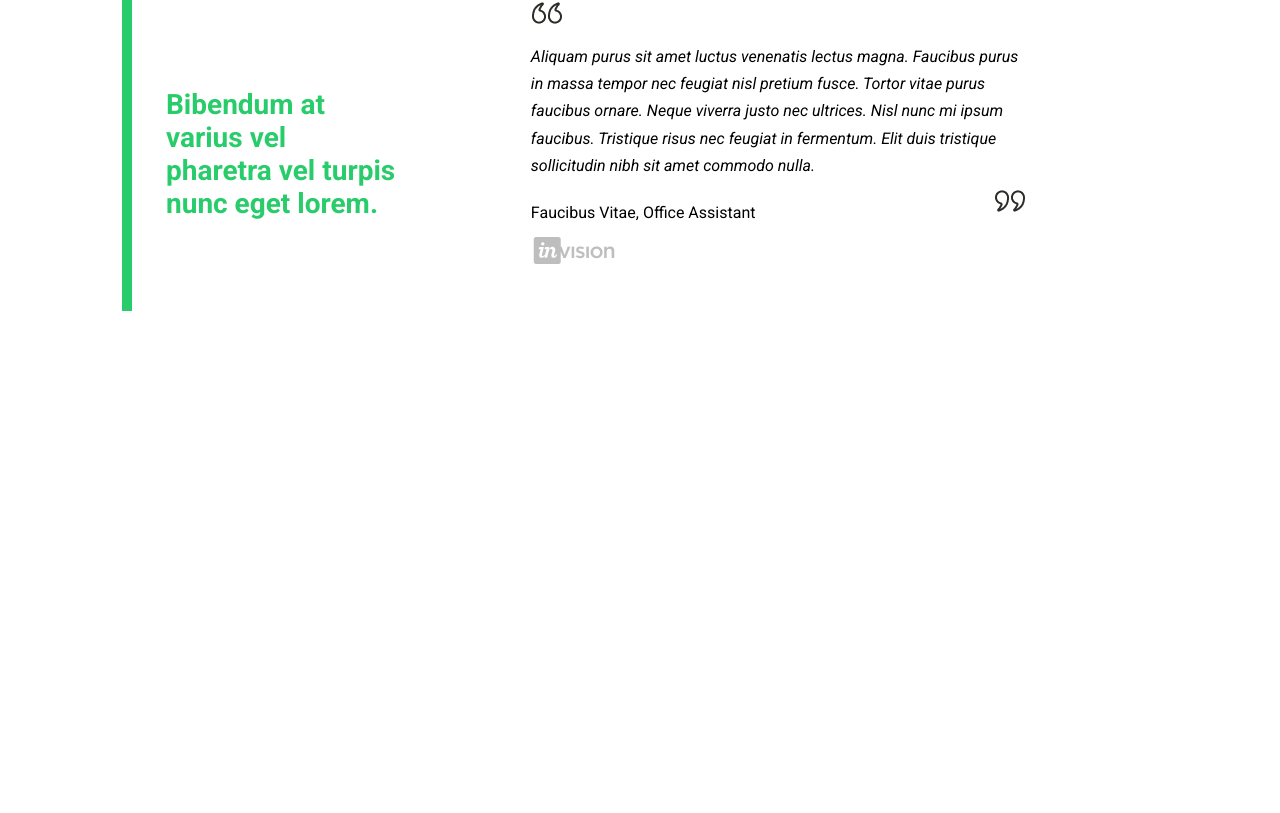
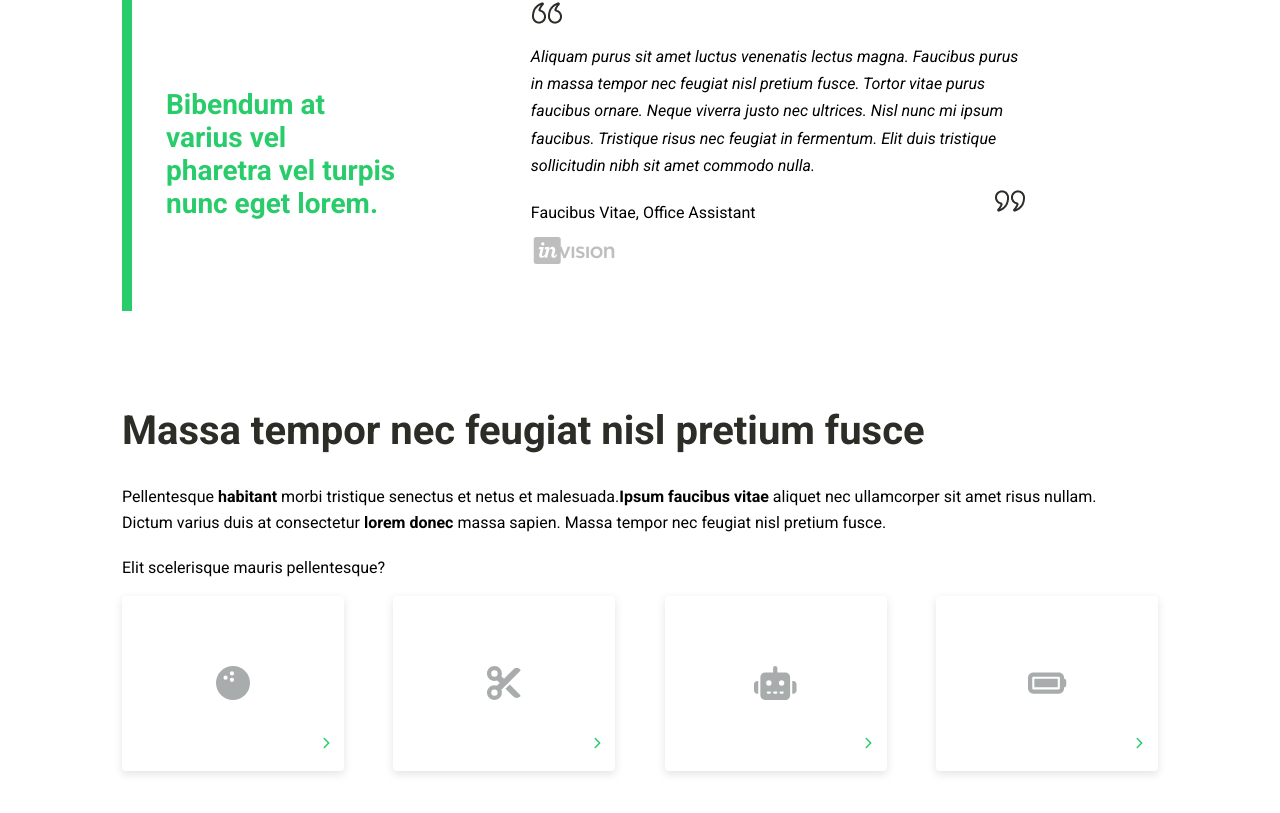
Before and after one commit to dawid-grabowski/dawid-grabowski.github.io, a React (Create React App) app: page / in a window 1280 px wide. Shown: the part 1185-1998 px from the top of the page. Before the commit the page ends 1536 px from the top, so only its background shows below. Built offline with nearby package versions, Linux system fonts and the light colour scheme; the HTML template or start-up script is replaced by a standard one.

Commit message:
add: info panel

```diff
--- a/global.d.ts
+++ b/global.d.ts
@@ -1 +1,2 @@
 declare module '*.png';
+declare module '*.svg';
--- a/package.json
+++ b/package.json
@@ -4,6 +4,9 @@
 	"homepage": "http://dawid-grabowski.github.io/",
 	"private": true,
 	"dependencies": {
+		"@fortawesome/fontawesome-svg-core": "^6.2.0",
+		"@fortawesome/free-solid-svg-icons": "^6.2.0",
+		"@fortawesome/react-fontawesome": "^0.2.0",
 		"@testing-library/jest-dom": "^5.16.5",
 		"@testing-library/react": "^13.4.0",
 		"@testing-library/user-event": "^13.5.0",
--- a/src/App.tsx
+++ b/src/App.tsx
@@ -2,6 +2,7 @@ import React from 'react';
 import FAQ from './components/faq/FAQ';
 import Header from './components/header/Header';
 import Hero from './components/hero/Hero';
+import Info from './components/info/Info';
 import Testimonial from './components/testimonial/Testimonial';
 
 const App: React.FC = (): React.ReactElement => {
@@ -11,6 +12,7 @@ const App: React.FC = (): React.ReactElement => {
 			<Hero />
 			<FAQ />
 			<Testimonial />
+			<Info />
 		</>
 	);
 };
--- a/src/components/faq/FAQ.tsx
+++ b/src/components/faq/FAQ.tsx
@@ -3,7 +3,7 @@ import './faq.css';
 import { faqData, IFaqData } from '../../utils/faqData';
 
 const FAQ: React.FC = (): React.ReactElement => {
-	const [openedDetails, setOpenedDetails] = useState<number[]>([0]);
+	const [openedDetails, setOpenedDetails] = useState<number[]>([1]);
 
 	const handleOpenedDetails = (index: number): void => {
 		if (openedDetails.some(number => number === index)) {
--- /dev/null
+++ b/src/components/info/Info.tsx
@@ -0,0 +1,33 @@
+import React from 'react';
+import './info.css';
+import RobotCard from './cards/RobotCard';
+import ScissorsCard from './cards/ScissorsCard';
+import BowlingCard from './cards/BowlingCard';
+import BatteryCard from './cards/BatteryCard';
+
+const Info: React.FC = (): React.ReactElement => {
+	return (
+		<section className='info'>
+			<div className='info-text'>
+				<h2>Massa tempor nec feugiat nisl pretium fusce</h2>
+				<p>
+					Pellentesque <span className='bolded'>habitant</span> morbi tristique senectus et netus et malesuada.
+					<span className='bolded'>Ipsum faucibus vitae</span> aliquet nec ullamcorper sit amet risus nullam.
+				</p>
+				<p>
+					Dictum varius duis at consectetur <span className='bolded'>lorem donec</span> massa sapien. Massa tempor nec
+					feugiat nisl pretium fusce.
+				</p>
+				<p>Elit scelerisque mauris pellentesque?</p>
+			</div>
+			<div className='info-cards'>
+				<BowlingCard />
+				<ScissorsCard />
+				<RobotCard />
+				<BatteryCard />
+			</div>
+		</section>
+	);
+};
+
+export default Info;
--- /dev/null
+++ b/src/components/info/cards/BatteryCard.tsx
@@ -0,0 +1,19 @@
+import React, { useState } from 'react';
+import { FontAwesomeIcon } from '@fortawesome/react-fontawesome';
+import { faBattery } from '@fortawesome/free-solid-svg-icons';
+import { faChevronRight } from '@fortawesome/free-solid-svg-icons';
+
+const BatteryCard: React.FC = (): React.ReactElement => {
+	const [isHovered, setIsHovered] = useState<boolean>(false);
+
+	return (
+		<div className='info-card' onMouseEnter={() => setIsHovered(true)} onMouseLeave={() => setIsHovered(false)}>
+			<FontAwesomeIcon icon={faBattery} />
+			<div className='info-card-arrow'>
+				{isHovered && 'View details'} <FontAwesomeIcon icon={faChevronRight} />
+			</div>
+		</div>
+	);
+};
+
+export default BatteryCard;
--- /dev/null
+++ b/src/components/info/cards/BowlingCard.tsx
@@ -0,0 +1,19 @@
+import React, { useState } from 'react';
+import { FontAwesomeIcon } from '@fortawesome/react-fontawesome';
+import { faBowlingBall } from '@fortawesome/free-solid-svg-icons';
+import { faChevronRight } from '@fortawesome/free-solid-svg-icons';
+
+const BowlingCard: React.FC = (): React.ReactElement => {
+	const [isHovered, setIsHovered] = useState<boolean>(false);
+
+	return (
+		<div className='info-card' onMouseEnter={() => setIsHovered(true)} onMouseLeave={() => setIsHovered(false)}>
+			<FontAwesomeIcon icon={faBowlingBall} />
+			<div className='info-card-arrow'>
+				{isHovered && 'View details'} <FontAwesomeIcon icon={faChevronRight} />
+			</div>
+		</div>
+	);
+};
+
+export default BowlingCard;
--- /dev/null
+++ b/src/components/info/cards/RobotCard.tsx
@@ -0,0 +1,19 @@
+import React, { useState } from 'react';
+import { FontAwesomeIcon } from '@fortawesome/react-fontawesome';
+import { faRobot } from '@fortawesome/free-solid-svg-icons';
+import { faChevronRight } from '@fortawesome/free-solid-svg-icons';
+
+const RobotCard: React.FC = (): React.ReactElement => {
+	const [isHovered, setIsHovered] = useState<boolean>(false);
+
+	return (
+		<div className='info-card' onMouseEnter={() => setIsHovered(true)} onMouseLeave={() => setIsHovered(false)}>
+			<FontAwesomeIcon icon={faRobot} />
+			<div className='info-card-arrow'>
+				{isHovered && 'View details'} <FontAwesomeIcon icon={faChevronRight} />
+			</div>
+		</div>
+	);
+};
+
+export default RobotCard;
--- /dev/null
+++ b/src/components/info/cards/ScissorsCard.tsx
@@ -0,0 +1,19 @@
+import React, { useState } from 'react';
+import { FontAwesomeIcon } from '@fortawesome/react-fontawesome';
+import { faScissors } from '@fortawesome/free-solid-svg-icons';
+import { faChevronRight } from '@fortawesome/free-solid-svg-icons';
+
+const ScissorsCard: React.FC = (): React.ReactElement => {
+	const [isHovered, setIsHovered] = useState<boolean>(false);
+
+	return (
+		<div className='info-card' onMouseEnter={() => setIsHovered(true)} onMouseLeave={() => setIsHovered(false)}>
+			<FontAwesomeIcon icon={faScissors} />
+			<div className='info-card-arrow'>
+				{isHovered && 'View details'} <FontAwesomeIcon icon={faChevronRight} />
+			</div>
+		</div>
+	);
+};
+
+export default ScissorsCard;
--- /dev/null
+++ b/src/components/info/info.css
@@ -0,0 +1,68 @@
+.info {
+	width: 100%;
+	height: 46.5rem;
+	padding: 4.8rem 0;
+}
+
+.info .info-text h2 {
+	font-size: 4rem;
+	font-weight: bold;
+	text-align: left;
+	margin-bottom: 3rem;
+}
+
+.info .info-text p {
+	font-size: 1.6rem;
+	line-height: 1.6;
+	text-align: left;
+}
+
+.info .info-text p:last-of-type {
+	margin: 2rem 0 1.5rem 0;
+}
+
+.info .info-text p .bolded {
+	font-weight: bold;
+}
+
+.info-cards {
+	display: flex;
+	justify-content: space-between;
+	align-items: center;
+	width: 100%;
+	height: 17.5rem;
+}
+
+.info-cards .info-card {
+	position: relative;
+	display: flex;
+	justify-content: center;
+	align-items: center;
+	width: 22.2rem;
+	height: 100%;
+	font-size: 3.4rem;
+	color: #a9acac;
+	background-color: #fff;
+	border-radius: 0.4rem;
+	box-shadow: rgba(66, 66, 66, 0.15) 0px 3px 8px;
+	cursor: pointer;
+	transition: color 0.2s ease-in-out, background-color 0.2s ease-in-out;
+}
+
+.info-cards .info-card:hover {
+	color: #fff;
+	background-color: #29cc6a;
+}
+
+.info-cards .info-card .info-card-arrow {
+	position: absolute;
+	right: 1.5rem;
+	bottom: 2rem;
+	font-size: 1.2rem;
+	color: #29cc6a;
+	transition: color 0.2s ease-in-out;
+}
+.info-cards .info-card:hover .info-card-arrow {
+	color: #fff;
+	text-decoration: underline;
+}
--- a/src/components/testimonial/testimonial.css
+++ b/src/components/testimonial/testimonial.css
@@ -1,6 +1,7 @@
 .testimonial {
 	width: 100%;
 	height: 36.2rem;
+	margin-bottom: 4.8rem;
 }
 
 .testimonial .testimonial-content {
```
Also changed, not shown: 1 other file (tests, documents, lock files or other folders).
